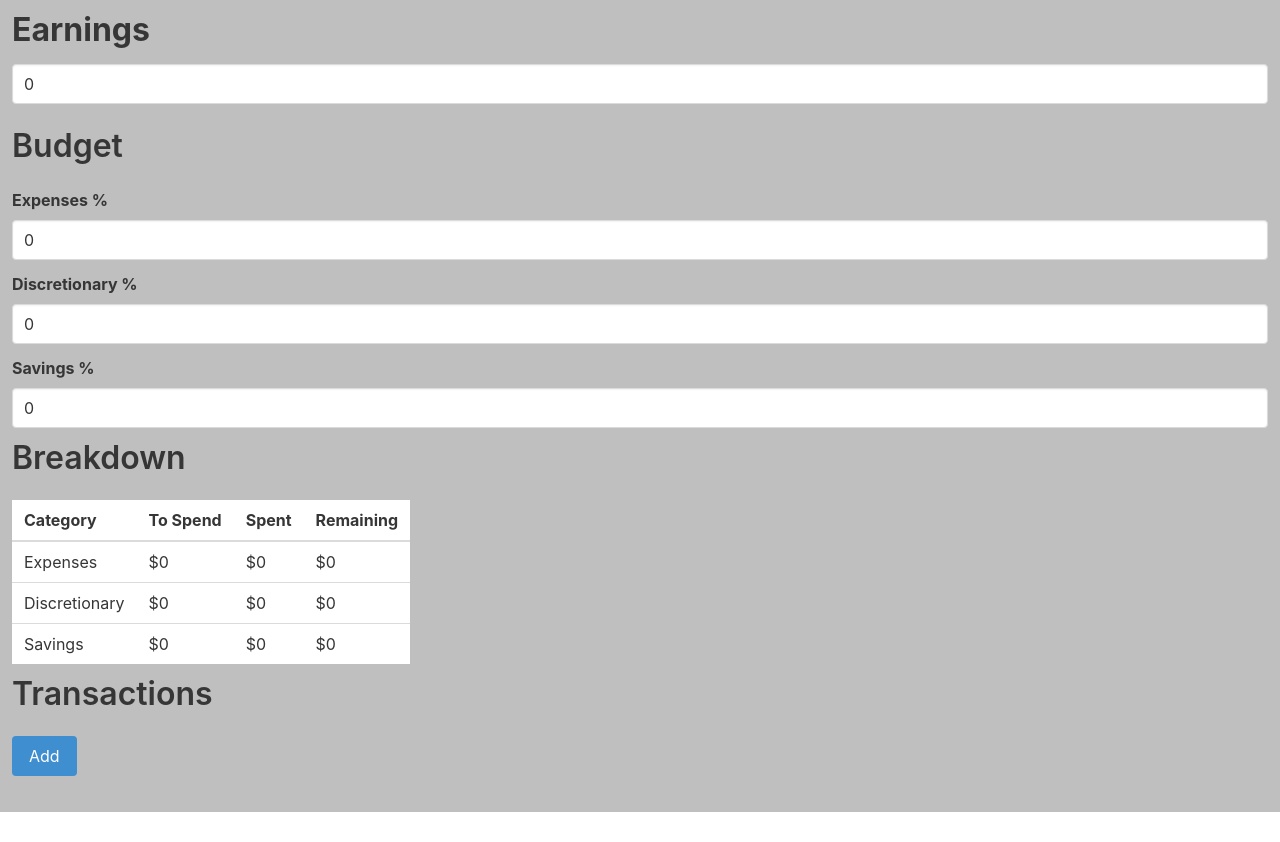
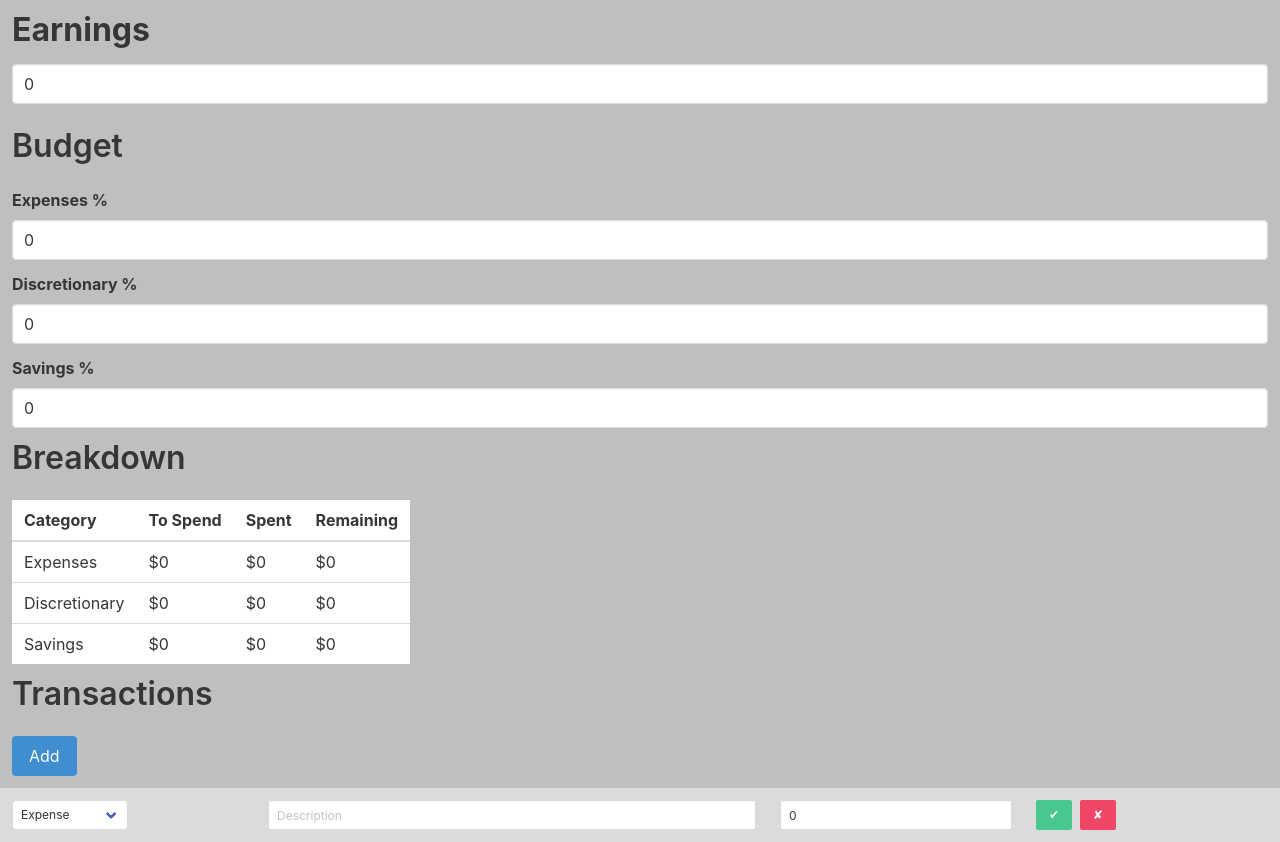
Before and after one commit to slandath/budget, a React (Vite) app: page / in a window 1280 px wide. Before the commit the page ends 812 px from the top, so only its background shows below. Built offline with nearby package versions, Linux system fonts and the light colour scheme; the HTML template or start-up script is replaced by a standard one.

Commit message:
fixing typescript errors

```diff
--- a/src/components/Entry.tsx
+++ b/src/components/Entry.tsx
@@ -1,6 +1,6 @@
 import { useState } from 'react';
 
-function Entry({ callback }) {
+function Entry({callback}) {
   const [entryAmount, setEntryAmount] = useState<number>(0);
   const [entryDescription, setEntryDescription] = useState<string>('');
   const [entryCategory, setEntryCategory] = useState<string>('expense');
@@ -13,7 +13,7 @@ function Entry({ callback }) {
   function descriptionHandler(e: React.ChangeEvent<HTMLInputElement>) {
     setEntryDescription(e.target.value);
   }
-  function categoryHandler(e: React.ChangeEvent<HTMLInputElement>) {
+  function categoryHandler(e: React.ChangeEvent<HTMLSelectElement>) {
     setEntryCategory(e.target.value);
   }
 
--- a/src/components/Ledger.tsx
+++ b/src/components/Ledger.tsx
@@ -1,23 +1,31 @@
+interface MyProps {
+expenses: number,
+discretionary: number,
+savings: number,
+}
+
 import { useState } from 'react';
 import Entry from './Entry';
 import Breakdown from './Breakdown';
 
-function Ledger(props: any) {
-  const [transactions, setTransactions] = useState<any>([]);
-  const [entryCounter, setEntryCounter] = useState<number>(0);
+function Ledger(props: MyProps) {
+  const [transactions, setTransactions] = useState([{
+    category: "",
+    amount: 0
+  }]);
   const [expensesSpent, setExpensesSpent] = useState<number>(0);
   const [discretionarySpent, setDiscretionarySpent] = useState<number>(0);
   const [savingsSpent, setSavingsSpent] = useState<number>(0);
 
   function clickHandler() {
-    setEntryCounter(entryCounter + 1);
     const newTransaction = {
-      id: entryCounter,
-    };
+      category: "",
+      amount: 0
+    }
     setTransactions([...transactions, newTransaction]);
   }
 
-  const spent = (transaction) => {
+  const spent = (transaction: {category: string; amount: number}) => {
     switch (true) {
       case transaction.category === 'expense':
         setExpensesSpent(expensesSpent + transaction.amount);
@@ -49,8 +57,8 @@ function Ledger(props: any) {
         </button>
       </div>
       <div className="block">
-        {transactions.map((transaction, index) => (
-          <Entry key={index} id={transaction.id} callback={spent} />
+        {transactions.map(() => (
+          <Entry callback={spent} />
         ))}
       </div>
     </div>
```
Also changed, not shown: src/components/Breakdown.tsx (+10 -1 lines).
